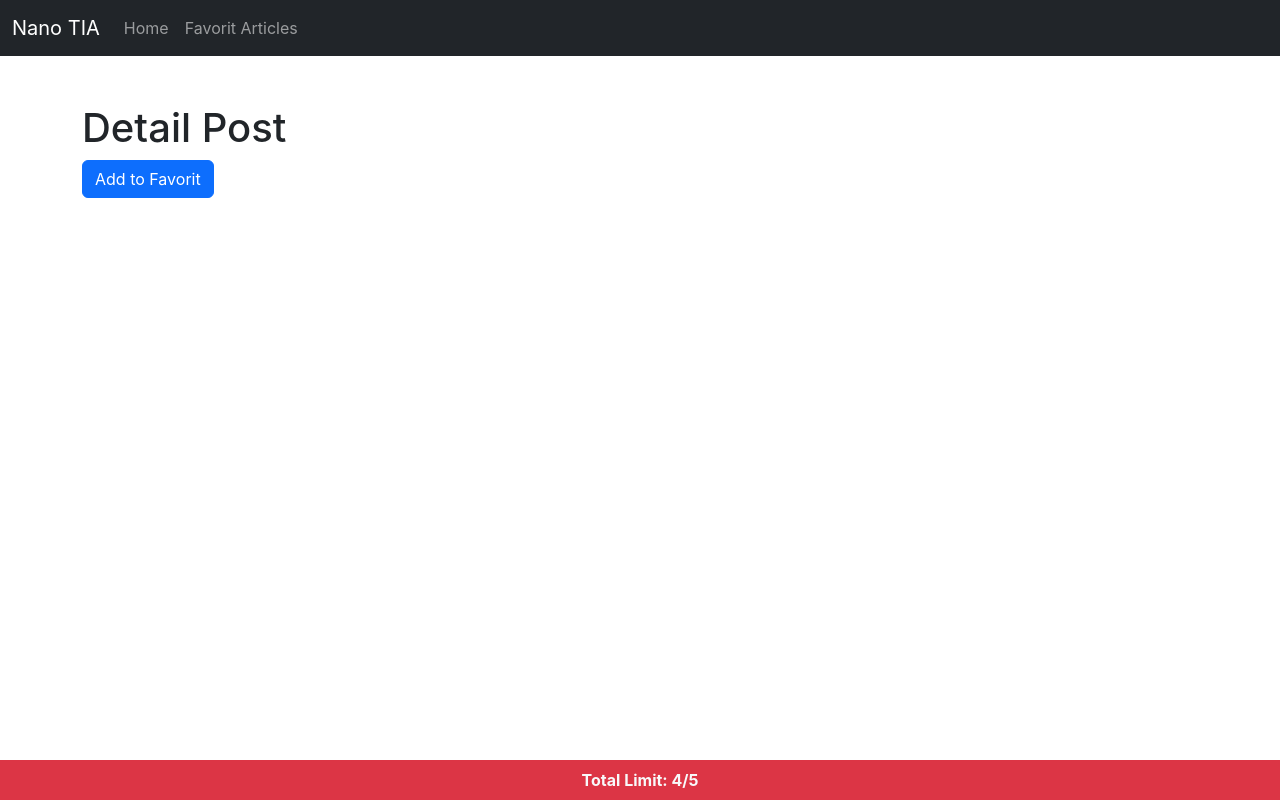
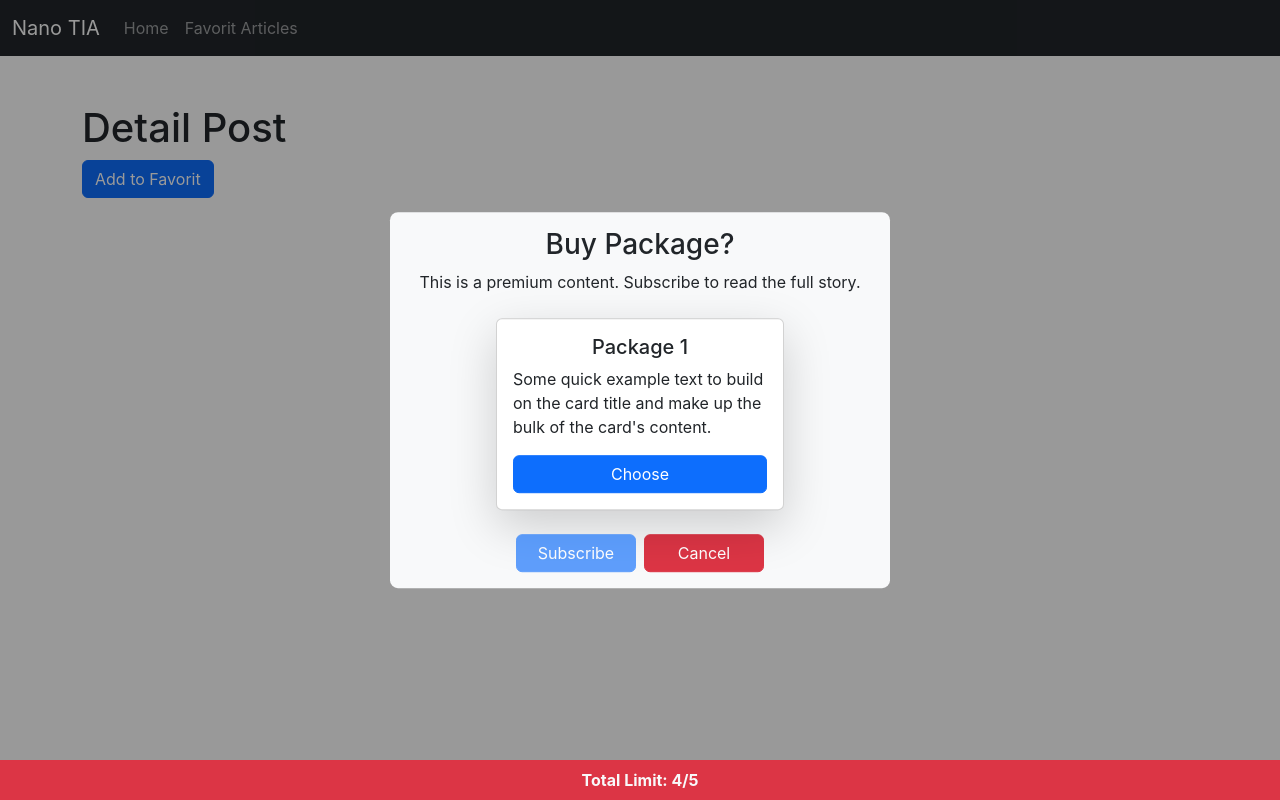
Before and after one commit to afifalfiano/nano-tia, a React (Create React App) app: page /post/1 in a window 1280 px wide. Built offline with nearby package versions, Linux system fonts and the light colour scheme.

Commit message:
feat(style): update ui on paywall when the users hit the limit max content

```diff
--- a/src/App.css
+++ /dev/null
@@ -1,48 +0,0 @@
-
-.dialog {
-  background: rgba(0, 0, 0, .2);
-  position: absolute;
-  width: 100%;
-  top: 0;
-  left: 0;
-  bottom: 0;
-  right: 0;
-}
-
-.dialog .body {
-  position: absolute;
-  left: 50%;
-  top: 50%;
-  transform: translate(-50%, -50%);
-  background-color: gray;
-}
-
-
-.total-limit-read {
-  position: fixed;
-  bottom: 0;
-  left: 0;
-  right: 0;
-  width: 100%;
-  background-color: red;
-  color: #FFF;
-}
-
-.total-favorit {
-  position: fixed;
-  top: 0;
-  left: 0;
-  right: 0;
-  background-color: blue;
-  color: #FFF;
-}
-
-.wrap-nav {
-  position: relative;
-  top: 50px;
-}
-
-
-.cursor-pointer {
-  cursor: pointer;
-}
--- a/src/App.js
+++ b/src/App.js
@@ -1,4 +1,3 @@
-import './App.css';
 import Home from './pages/Home';
 
 function App() {
--- a/src/components/CardList.js
+++ b/src/components/CardList.js
@@ -1,5 +1,6 @@
 import { forwardRef } from "react";
 import { LazyLoadImage } from "react-lazy-load-image-component";
+import { convertDate } from "../utils";
 
 const CardList = forwardRef((props, ref) => {
   const {
@@ -27,10 +28,13 @@
         </div>
         <div className="col-md-8">
           <div className="card-body">
-            <h5 className="card-title d-inline-block me-2">{post?.title}</h5><span><small className="text-muted">{post.read_time} min read </small></span>
+            <h5 className="card-title d-inline-block me-2">{post?.title}</h5>
             <div className="card-text m-0 text-secondary">
               <img src={post?.author?.avatar_url} className="rounded-circle img-fluid me-1" alt={post?.author?.display_name} width={'28px'} height={'28px'} />
-              Author by {post?.author?.display_name}</div>
+              <span className="me-2">Author by {post?.author?.display_name}</span> |
+              <span className="text-muted mx-2"><small>{post.read_time} min read </small></span> |
+              <span  className='card-text mx-2 text-secondary m-0'><small>Last updated: {convertDate(post?.date_gmt)}</small></span>
+            </div>
             <p className='card-text fw-semibold mt-2 m-0'>Categories: <br />
             {post?.categories?.map(item => <span className='badge bg-primary my-1 mx-1'>{item.name}</span>)}
             </p>
--- a/src/components/Comment.js
+++ b/src/components/Comment.js
@@ -15,8 +15,8 @@
             <div className='py-2'>
             <div>
               <img src={comment?.author?.avatar_url} alt={comment?.author?.display_name} className='img-responsive rounded-circle me-2'/>
-              <span className='pe-2'>{comment?.author?.display_name}</span>
-              <span>{convertDate(comment?.author?.date_gmt)}</span>
+              <span className='pe-2 fw-semibold'>{comment?.author?.display_name}</span>
+              <span className='text-secondary'>{convertDate(comment?.author?.date_gmt)}</span>
             </div>
             <div className="border border-secondary mt-2 rounded-3 p-2" dangerouslySetInnerHTML={{ __html: comment?.content}}></div>
             </div>
--- a/src/components/PayWallContent.js
+++ b/src/components/PayWallContent.js
@@ -1,12 +1,41 @@
-
+import { useDispatch } from "react-redux";
+import { reset } from "../store/features/read-limit/readLimitSlice";
+import { useState } from "react";
 
 const PayWallContent = ({onClose}) => {
+  const dispatch = useDispatch();
+
+  const [isChoosePackage, setIsChoosePackage] = useState(false);
+
+  const doSubscribe = () => {
+    dispatch(reset());
+    setTimeout(() => {
+      onClose && onClose();
+    }, 100);
+  }
+
+  const choosePackage = () => {
+    setIsChoosePackage(prev => !prev);
+  }
 
   return (
     <div className="dialog">
-      <div className="body">
-        <h1>I'm a pay wall</h1>
-        <button type="button" onClick={onClose}>Close</button>
+      <div className="body container p-3 rounded-3 bg-light">
+        <h3 className="text-center">Buy Package?</h3>
+        <p className="text-center">This is a premium content. Subscribe to read the full story.</p>
+        <div className="d-flex justify-content-center my-4 gap-4">
+          <div className={`card shadow-lg ${isChoosePackage ? 'border border-primary' : ''}`} style={{width: '18rem'}}>
+            <div className="card-body">
+              <h5 className="card-title text-center">Package 1</h5>
+              <p className="card-text">Some quick example text to build on the card title and make up the bulk of the card's content.</p>
+              <button type="button" onClick={() => choosePackage()} className="btn btn-primary w-100">Choose</button>
+            </div>
+          </div>
+        </div>
+        <div className="d-flex justify-content-center gap-2">
+          <button type="button" className="btn btn-primary min-120px" disabled={!isChoosePackage}  onClick={() => doSubscribe()}>Subscribe</button>
+          <button type="button" className="btn btn-danger min-120px"  onClick={onClose}>Cancel</button>
+        </div>
       </div>
     </div>
   )
--- a/src/index.css
+++ b/src/index.css
@@ -11,3 +11,31 @@
   font-family: source-code-pro, Menlo, Monaco, Consolas, 'Courier New',
     monospace;
 }
+
+.dialog {
+  background: rgba(0, 0, 0, .4);
+  position: fixed;
+  width: 100%;
+  top: 0;
+  left: 0;
+  bottom: 0;
+  right: 0;
+}
+
+.dialog .body {
+  position: absolute;
+  left: 50%;
+  top: 50%;
+  transform: translate(-50%, -50%);
+  width: 500px;
+  min-width: 500px;
+}
+
+.cursor-pointer {
+  cursor: pointer;
+}
+
+.min-120px {
+  min-width: 120px;
+  width: 120px;
+}
--- a/src/pages/DetailPost.js
+++ b/src/pages/DetailPost.js
@@ -17,7 +17,7 @@
 }) => {
   const [post, setPost] = useState(data.posts.find(item => +item.id === +id) || null);
   const [lazyPost, setLazyPost] = useState(post?.content?.slice(0, 2000));
-  const [showModal, setShowModal] = useState(false);
+  const [showModal, setShowModal] = useState(true);
 
   const {articles} = useSelector(selectFavoritArticles);
   const dispatch = useDispatch()
--- a/src/store/features/favorit-articles/favoritArticlesSlice.js
+++ b/src/store/features/favorit-articles/favoritArticlesSlice.js
@@ -16,7 +16,6 @@
     },
     removeFromFavorit: (state, action) => {
       const idx = state.articles.findIndex(item => +item.id === +action?.payload?.post?.id);
-      console.log(idx)
       if (idx > -1) {
         state.articles.splice(idx, 1);
       }
--- a/src/store/features/read-limit/readLimitSlice.js
+++ b/src/store/features/read-limit/readLimitSlice.js
@@ -18,9 +18,13 @@
         }
       }
     },
+    reset: (state) => {
+      state.total = 5;
+      state.ids = []
+    }
   },
 })
 
-export const { decrementLimitById } = readLimit.actions
+export const { decrementLimitById, reset } = readLimit.actions
 export const selectReadLimit = (state) => state.readLimit;
 export default readLimit.reducer
--- a/src/utils/convertDate.js
+++ b/src/utils/convertDate.js
@@ -1,6 +1,7 @@
 
 
-const convertDate = (date = new Date()) => {
+const convertDate = (time = new Date()) => {
+  const date = new Date(time);
   const convert = new Intl.DateTimeFormat('en-US', {year: 'numeric', month: '2-digit',day: '2-digit', hour: '2-digit', minute: '2-digit', second: '2-digit'}).format(date);
   return convert;
 }
```
Lines whose indentation alone changed are shown as unchanged.
